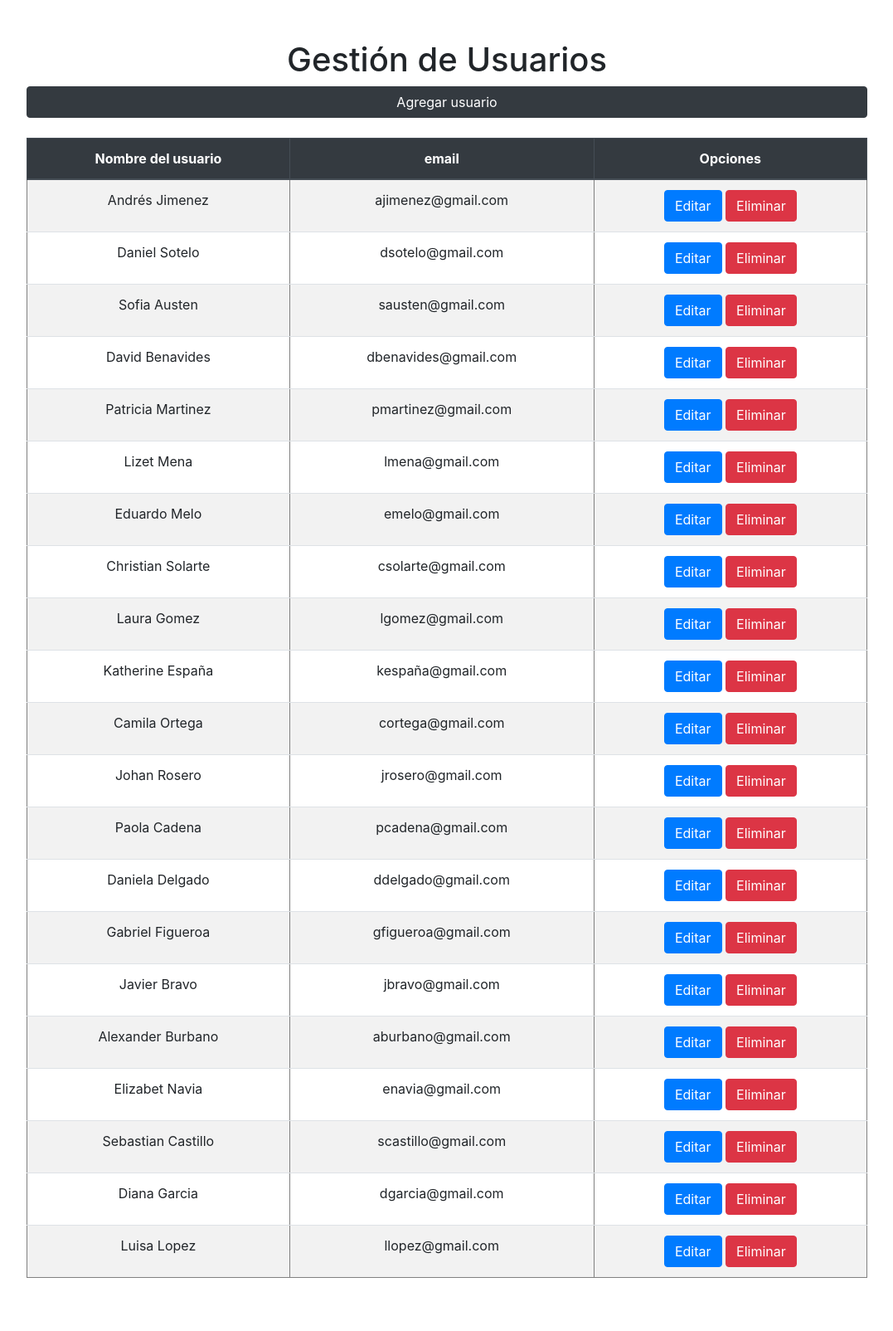
After one commit to AsterionDev/ProyectoPHP, a PHP site: page /Usuarios/gestionUsuarios.php in a window 1280 px wide. The commit adds this page. Shown: the whole page at 83% size, without its empty margins (101-1178 px from the left). Run offline with PHP 8.4, Linux system fonts and the light colour scheme; data comes from the database, SQL or seed files in the repository.

Commit message:
User Gestion Ok

```diff
--- /dev/null
+++ b/Usuarios/gestionUsuarios.php
@@ -0,0 +1,85 @@
+<?php
+//Antes que todo hay que incluir la conexión para que esté disponible en la página
+include('../DB/conexion_db.php') ?>
+<!DOCTYPE html>
+<html lang="en">
+
+<head>
+    <meta charset="UTF-8">
+    <meta http-equiv="X-UA-Compatible" content="IE=edge">
+    <meta name="viewport" content="width=device-width, initial-scale=1.0">
+    <!-- CSS only -->
+    <link rel="stylesheet" href="https://stackpath.bootstrapcdn.com/bootstrap/4.3.1/css/bootstrap.min.css" integrity="sha384-ggOyR0iXCbMQv3Xipma34MD+dH/1fQ784/j6cY/iJTQUOhcWr7x9JvoRxT2MZw1T" crossorigin="anonymous">
+
+    <title>Gestión Usuarios</title>
+</head>
+
+<body class="container">
+    <div class="d-flex justify-content-center flex-column  m-5">
+        <h1 class="text-center">Gestión de Usuarios</h1>
+        <!-- Button trigger modal -->
+        <button type="button" class="btn btn-dark mb-4" data-toggle="modal" data-target="#usuarioModal">
+            Agregar usuario
+        </button>
+
+        <div class="table-responsive">
+            <table border="1" cellpadding="2" class="table table-striped">
+                <thead class="thead-dark">
+                    <tr>
+                        <th scope="col" class="text-center">Nombre del usuario</th>
+                        <th scope="col" class="text-center">email</th>
+                        <th scope="col" class="text-center">Opciones</th>
+                    </tr>
+                </thead>
+                <tbody>
+                    <?php
+                    $query = "SELECT * FROM Users";
+                    $resultado = mysqli_query($conn, $query);
+                    while ($fila = mysqli_fetch_array($resultado)) { ?>
+                        <tr>
+                            <td scope="row" class="text-center"><?php echo $fila['Name'] ?></td>
+                            <td class="text-center"><?php echo $fila['Email'] ?></td>
+                            <td class="text-center">
+                                <a href="editar_usuario.php?id=<?php echo $fila['Id_U'] ?>" class="btn btn-primary">Editar</a>
+                                <a href="eliminar_usuario.php?id=<?php echo $fila['Id_U'] ?>" class="btn btn-danger">Eliminar</a>
+                            </td>
+                        </tr>
+                    <?php } ?>
+                </tbody>
+            </table>
+        </div>
+
+        <!-- Modal -->
+        <div class="modal fade" id="usuarioModal" tabindex="-1" aria-labelledby="usuarioModalLabel" aria-hidden="true">
+            <div class="modal-dialog">
+                <div class="modal-content">
+                    <div class="modal-header">
+                        <h5 class="modal-title" id="usuarioModalLabel">Agregar usuario</h5>
+                        <button type="button" class="close" data-dismiss="modal" aria-label="Close">
+                            <span aria-hidden="true">&times;</span>
+                        </button>
+                    </div>
+                    <div class="modal-body">
+                        <form action="guardar_usuario.php" method="POST" class="mb-3">
+                            <label for="lnombreUsuario">Nombre:</label><br>
+                            <input type="text" id="nombreUsuario" name="nombreUsuario" class="form-control"><br>
+                            <label for="lemailUsuario">Email:</label><br>
+                            <input type="email" id="emailUsuario" name="emailUsuario" class="form-control"><br>
+
+                            <button name="btn_agregar_usuario" type="submit" value="Agregar usuario" class="btn btn-primary">Agregar usuario</button>
+                        </form>
+                    </div>
+                    <div class="modal-footer">
+                        <button type="button" class="btn btn-secondary" data-dismiss="modal">Cerrar</button>
+                    </div>
+                </div>
+            </div>
+        </div>
+
+    </div>
+    <script src="https://code.jquery.com/jquery-3.3.1.slim.min.js" integrity="sha384-q8i/X+965DzO0rT7abK41JStQIAqVgRVzpbzo5smXKp4YfRvH+8abtTE1Pi6jizo" crossorigin="anonymous"></script>
+    <script src="https://cdnjs.cloudflare.com/ajax/libs/popper.js/1.14.7/umd/popper.min.js" integrity="sha384-UO2eT0CpHqdSJQ6hJty5KVphtPhzWj9WO1clHTMGa3JDZwrnQq4sF86dIHNDz0W1" crossorigin="anonymous"></script>
+    <script src="https://stackpath.bootstrapcdn.com/bootstrap/4.3.1/js/bootstrap.min.js" integrity="sha384-JjSmVgyd0p3pXB1rRibZUAYoIIy6OrQ6VrjIEaFf/nJGzIxFDsf4x0xIM+B07jRM" crossorigin="anonymous"></script>
+</body>
+
+</html>
--- /dev/null
+++ b/Usuarios/script.js
@@ -0,0 +1,3 @@
+const funcion = () => {
+  $(".toast").toast("show");
+};
--- a/index.php
+++ b/index.php
@@ -21,7 +21,7 @@ include('.\DB\conexion_db.php') ?>
         <h4 class="text-center">Seleccione que desa gestionar</h4>
         <a href="./Autores/gestionAutores.php" class="btn btn-info mb-2 mt-2">Gestión de Autores</a> <br>
         <a href="gestionLibros.php" class="btn btn-info mb-2">Gestión de Libros</a> <br>
-        <a href="gestionUsuario.php" class="btn btn-info mb-2">Gestión de Usuarios</a> <br>
+        <a href="./Usuarios/gestionUsuarios.php" class="btn btn-info mb-2">Gestión de Usuarios</a> <br>
     </div>
 
     <script src="https://code.jquery.com/jquery-3.3.1.slim.min.js" integrity="sha384-q8i/X+965DzO0rT7abK41JStQIAqVgRVzpbzo5smXKp4YfRvH+8abtTE1Pi6jizo" crossorigin="anonymous"></script>
```
Also changed, not shown: Usuarios/editar_usuario.php (added, +56 -0 lines), Usuarios/eliminar_usuario.php (added, +14 -0 lines), Usuarios/guardar_usuario.php (added, +15 -0 lines).
